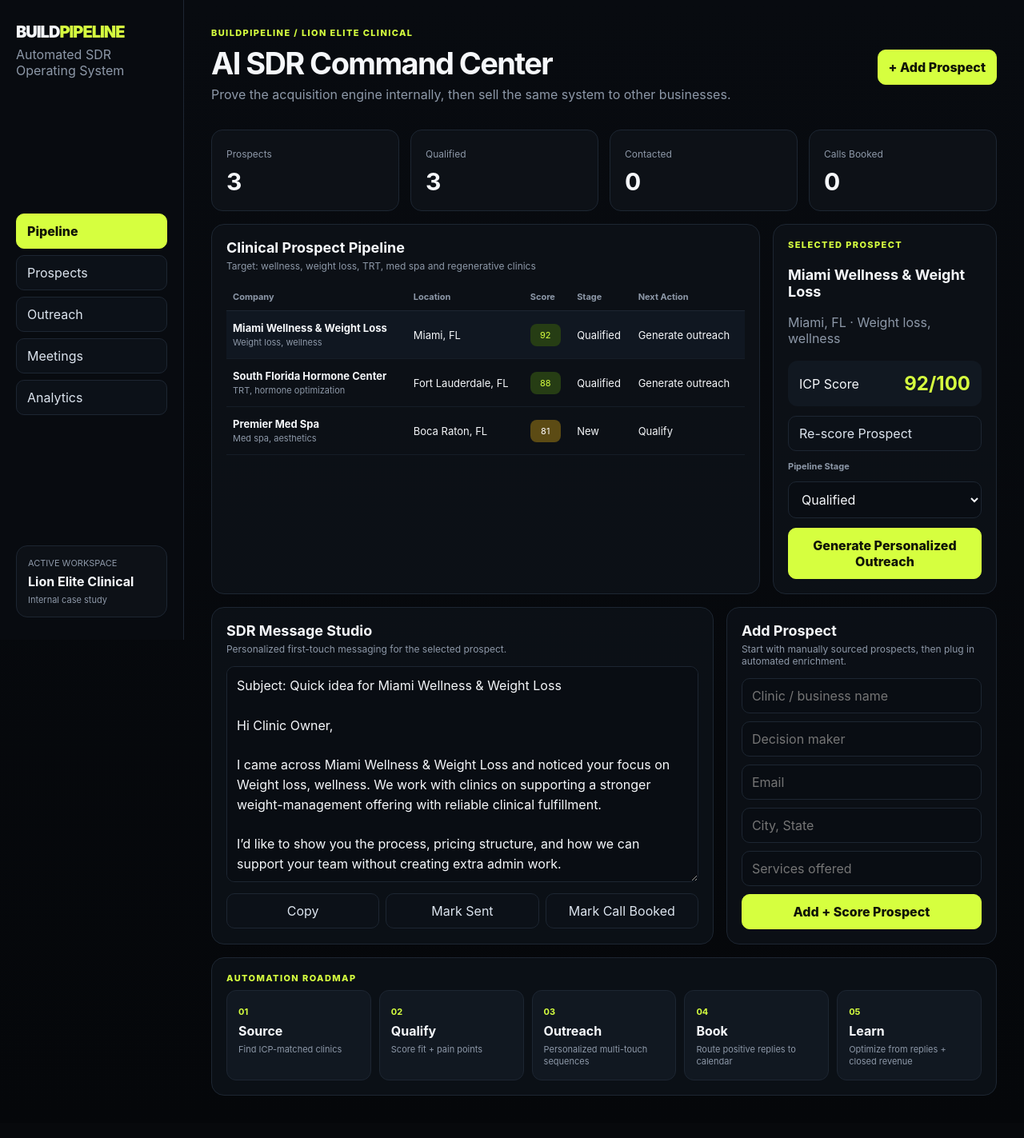
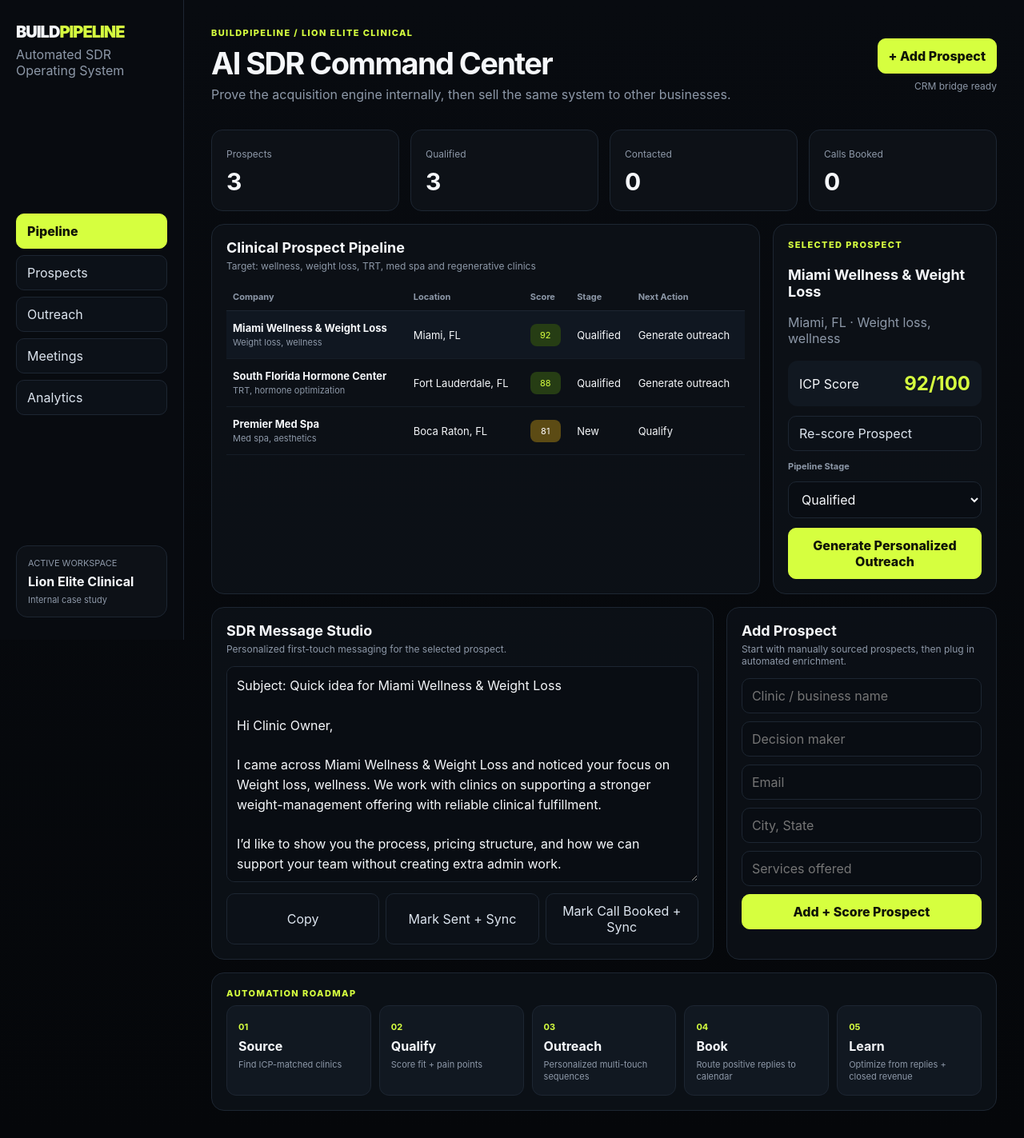
Before and after one commit to lionelite/lionelite-lion-elite-business-system, a Next.js app in the folder buildpipeline/: page / in a window 1280 px wide. Shown: the whole page at 80% size. Built offline with nearby package versions, Linux system fonts and the light colour scheme.

Commit message:
Wire BuildPipeline prospect actions into Lion Elite Clinical CRM sync

```diff
--- a/buildpipeline/app/page.js
+++ b/buildpipeline/app/page.js
@@ -44,6 +44,42 @@ export default function Home() {
   const [selected, setSelected] = useState(initialLeads[0]);
   const [draft, setDraft] = useState(outreachFor(initialLeads[0]));
   const [form, setForm] = useState({ company: "", contact: "", email: "", city: "", services: "" });
+  const [syncState, setSyncState] = useState({ status: "idle", message: "CRM bridge ready" });
+
+  async function syncCRM(eventType, payload) {
+    setSyncState({ status: "syncing", message: "Syncing with Lion Elite Clinical CRM…" });
+    try {
+      const res = await fetch("/api/crm", {
+        method: "POST",
+        headers: { "content-type": "application/json" },
+        body: JSON.stringify({ event_type: eventType, payload })
+      });
+      const result = await res.json();
+      if (result.ok) {
+        setSyncState({ status: "synced", message: "Synced with Lion Elite Clinical CRM" });
+      } else {
+        setSyncState({ status: "pending", message: result.message || "CRM endpoint awaiting final Base44 connection" });
+      }
+      return result;
+    } catch (error) {
+      setSyncState({ status: "error", message: error.message || "CRM sync failed" });
+      return { ok: false, error: error.message };
+    }
+  }
+
+  function crmLead(lead) {
+    return {
+      external_id: String(lead.id),
+      clinic_name: lead.company,
+      contact_name: lead.contact,
+      email: lead.email,
+      location: lead.city,
+      services: lead.services,
+      icp_score: lead.score,
+      status: lead.stage,
+      source: "buildpipeline"
+    };
+  }
 
   const metrics = useMemo(() => ({
     total: leads.length,
@@ -52,7 +88,7 @@ export default function Home() {
     meetings: leads.filter(l => l.stage === "Call Booked").length
   }), [leads]);
 
-  function addLead(e) {
+  async function addLead(e) {
     e.preventDefault();
     if (!form.company.trim()) return;
     const lead = { id: Date.now(), ...form, score: scoreLead(form), stage: "New", last: "Not contacted", next: "Qualify" };
@@ -60,18 +96,25 @@ export default function Home() {
     setSelected(lead);
     setDraft(outreachFor(lead));
     setForm({ company: "", contact: "", email: "", city: "", services: "" });
+    await syncCRM("lead.upsert", crmLead(lead));
   }
 
-  function updateStage(stage) {
+  async function updateStage(stage) {
     setLeads(prev => prev.map(l => l.id === selected.id ? { ...l, stage } : l));
-    setSelected(prev => ({ ...prev, stage }));
+    const updated = { ...selected, stage };
+    setSelected(updated);
+    await syncCRM("lead.upsert", crmLead(updated));
+    if (stage === "Call Booked") await syncCRM("meeting.upsert", { ...crmLead(updated), status: "scheduled" });
+    if (["Proposal","Won","Lost"].includes(stage)) await syncCRM("deal.upsert", { ...crmLead(updated), stage });
   }
 
-  function qualify() {
+  async function qualify() {
     const score = scoreLead(selected);
     const stage = score >= 75 ? "Qualified" : "New";
     setLeads(prev => prev.map(l => l.id === selected.id ? { ...l, score, stage } : l));
-    setSelected(prev => ({ ...prev, score, stage }));
+    const updated = { ...selected, score, stage };
+    setSelected(updated);
+    await syncCRM("lead.upsert", crmLead(updated));
   }
 
   function generate() {
@@ -108,7 +151,10 @@ export default function Home() {
             <h1>AI SDR Command Center</h1>
             <p className="muted">Prove the acquisition engine internally, then sell the same system to other businesses.</p>
           </div>
-          <button className="primary" onClick={() => document.getElementById("add-lead")?.scrollIntoView({ behavior: "smooth" })}>+ Add Prospect</button>
+          <div>
+            <button className="primary" onClick={() => document.getElementById("add-lead")?.scrollIntoView({ behavior: "smooth" })}>+ Add Prospect</button>
+            <p className="muted" style={{marginTop:8,textAlign:"right",fontSize:12}}>{syncState.message}</p>
+          </div>
         </header>
 
         <div className="metrics">
@@ -161,8 +207,11 @@ export default function Home() {
             <textarea value={draft} onChange={e => setDraft(e.target.value)} />
             <div className="actions">
               <button onClick={() => navigator.clipboard?.writeText(draft)}>Copy</button>
-              <button onClick={() => updateStage("Contacted")}>Mark Sent</button>
-              <button onClick={() => updateStage("Call Booked")}>Mark Call Booked</button>
+              <button onClick={async () => {
+                await updateStage("Contacted");
+                await syncCRM("activity.create", { ...crmLead({ ...selected, stage: "Contacted" }), channel: "email", direction: "outbound", message: draft, status: "sent" });
+              }}>Mark Sent + Sync</button>
+              <button onClick={() => updateStage("Call Booked")}>Mark Call Booked + Sync</button>
             </div>
           </section>
 
```
